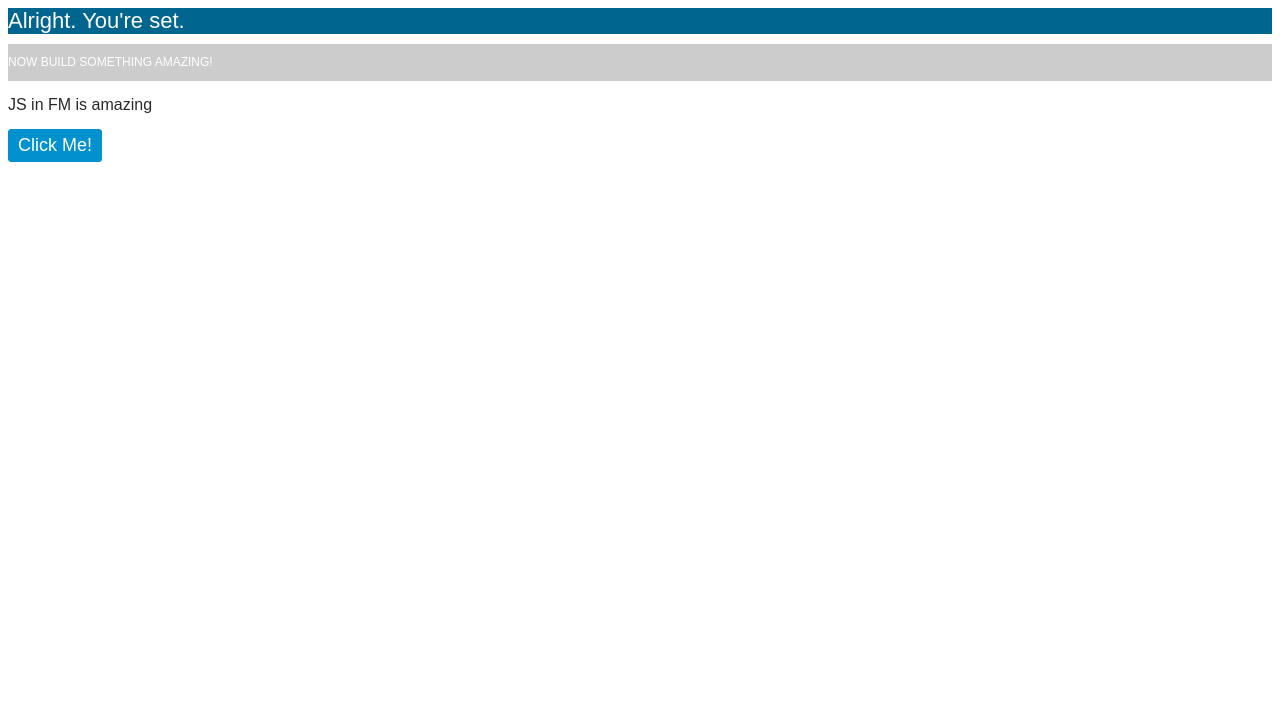
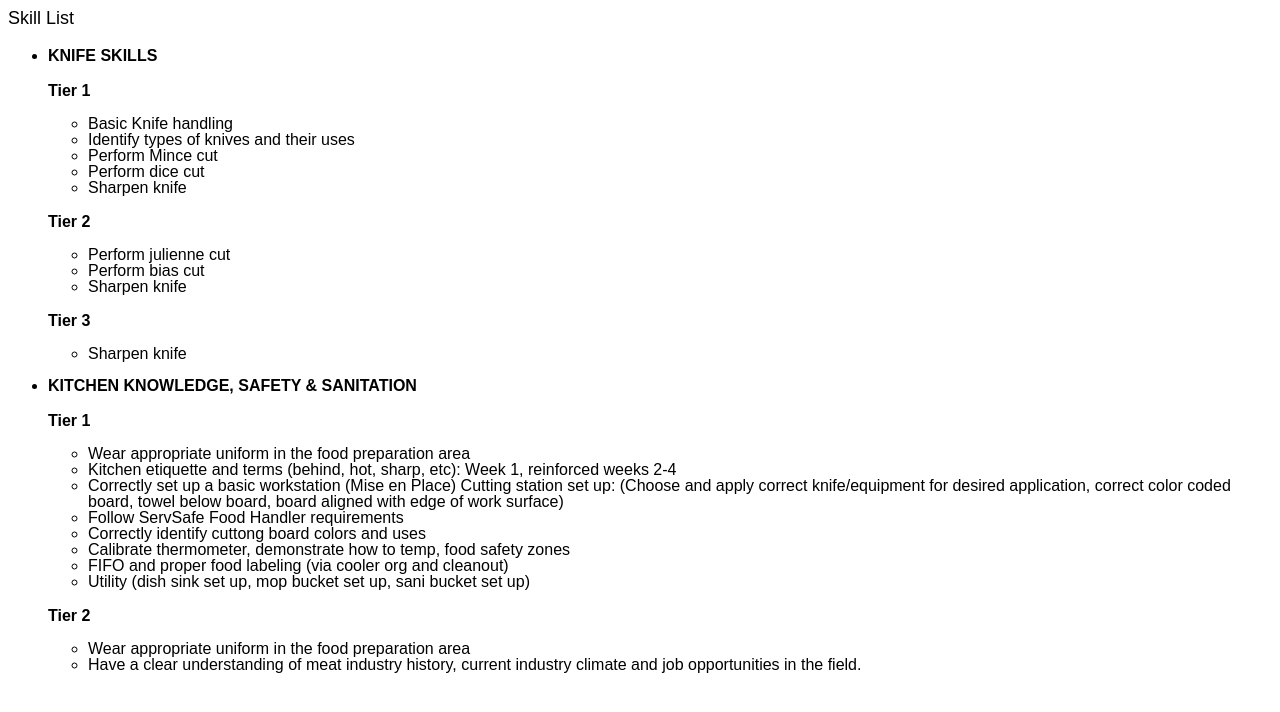
Before and after one commit to bradcranston/ckCourse, a website built with Parcel: page index.html in a window 1280 px wide. Built offline with nearby package versions, Linux system fonts and the light colour scheme.

Commit message:
WIP snapshot before sync

```diff
--- a/index.html
+++ b/index.html
@@ -8,11 +8,8 @@
     <title>JSDev</title>
   </head>
   <body>
-    <h1>Alright. You're set.</h1>
-      <h2 class="tintedBlackLeft">Now build something amazing!</h2>
-      <p>JS in FM is amazing</p>
-    <button type="button">Click Me!</button>
-
+      <h1>Skill List</h1>
+      <ul id="skillList"></ul>
     <script type="module">
       import "./src/index.js";
     </script>
--- a/src/index.js
+++ b/src/index.js
@@ -1,7 +1,41 @@
-//Here we're importing items we'll need. You can add other imports here.
 
-//The first function. Remove this.
-const btn = document.querySelector("button");
-btn.onclick = function () {
-  alert("You ran some JavaScript");
-};
+
+// JSON data containing skills
+var skillsData = [
+  {"area":"KNIFE SKILLS","skill":{"tier1":["Basic Knife handling","Identify types of knives and their uses","Perform Mince cut","Perform dice cut","Sharpen knife"],"tier2":["Perform julienne cut","Perform bias cut","Sharpen knife"],"tier3":["Sharpen knife"]}},
+  {"area":"KITCHEN KNOWLEDGE, SAFETY & SANITATION","skill":{"tier1":["Wear appropriate uniform in the food preparation area","Kitchen etiquette and terms (behind, hot, sharp, etc): Week 1, reinforced weeks 2-4","Correctly set up a basic workstation (Mise en Place)\rCutting station set up: (Choose and apply correct knife/equipment for desired application, correct color coded board, towel below board, board aligned with edge of work surface)","Follow ServSafe Food Handler requirements","Correctly identify cuttong board colors and uses","Calibrate thermometer, demonstrate how to temp,  food safety zones","FIFO and proper food labeling (via cooler org and cleanout)","Utility (dish sink set up, mop bucket set up, sani bucket set up)"],"tier2":["Wear appropriate uniform in the food preparation area","Have a clear understanding of meat industry history, current industry climate and job opportunities in the field."]}}
+  // Add more data as needed
+];
+
+// Function to create the skill list
+function createSkillList(data) {
+  var skillList = document.getElementById('skillList');
+
+  data.forEach(function(item) {
+    var listItem = document.createElement('li');
+    var header = document.createElement('h2');
+    header.textContent = item.area;
+    listItem.appendChild(header);
+
+    var skills = item.skill;
+    for (var tier in skills) {
+      var tierHeader = document.createElement('h3');
+      tierHeader.textContent = 'Tier ' + tier.substring(4);
+      listItem.appendChild(tierHeader);
+
+      var skillsList = document.createElement('ul');
+      skills[tier].forEach(function(skill) {
+        var skillItem = document.createElement('li');
+        skillItem.textContent = skill;
+        skillsList.appendChild(skillItem);
+      });
+
+      listItem.appendChild(skillsList);
+    }
+
+    skillList.appendChild(listItem);
+  });
+}
+
+// Call the function with the skillsData
+createSkillList(skillsData);
--- a/src/style.css
+++ b/src/style.css
@@ -17,12 +17,32 @@ p{
 
 
 h1 {
-  background-color:#006690;
-  color: #fff;
-  font-size: 22px;
+  background-color:#fff;
+  color: #000000;
+  font-size: 18px;
   font-weight: 400;
   line-height: 1.2;
   margin: 0 0 10px;
+}
+
+h2 {
+  background-color:#fff;
+  color: #000000;
+  font-size: 16px;
+  font-weight: 1200;
+  line-height: 1.2;
+  margin: 10 0 10px;
+  font-family: Arial, Helvetica, sans-serif;
+}
+
+h3 {
+  background-color:#fff;
+  color: #000000;
+  font-size: 16px;
+  font-weight: 800;
+  line-height: 1.2;
+  margin: 10 0 10px;
+  font-family: Arial, Helvetica, sans-serif;
 }
 
 .tintedBlackLeft {
@@ -33,6 +53,7 @@ h1 {
   font-weight: 400;
   line-height: 1.2;
   padding:11px 11px 11px 0px;
+  font-family: Arial, Helvetica, sans-serif;
 }
 
 button {
```
Also changed, not shown: 3 other files.
